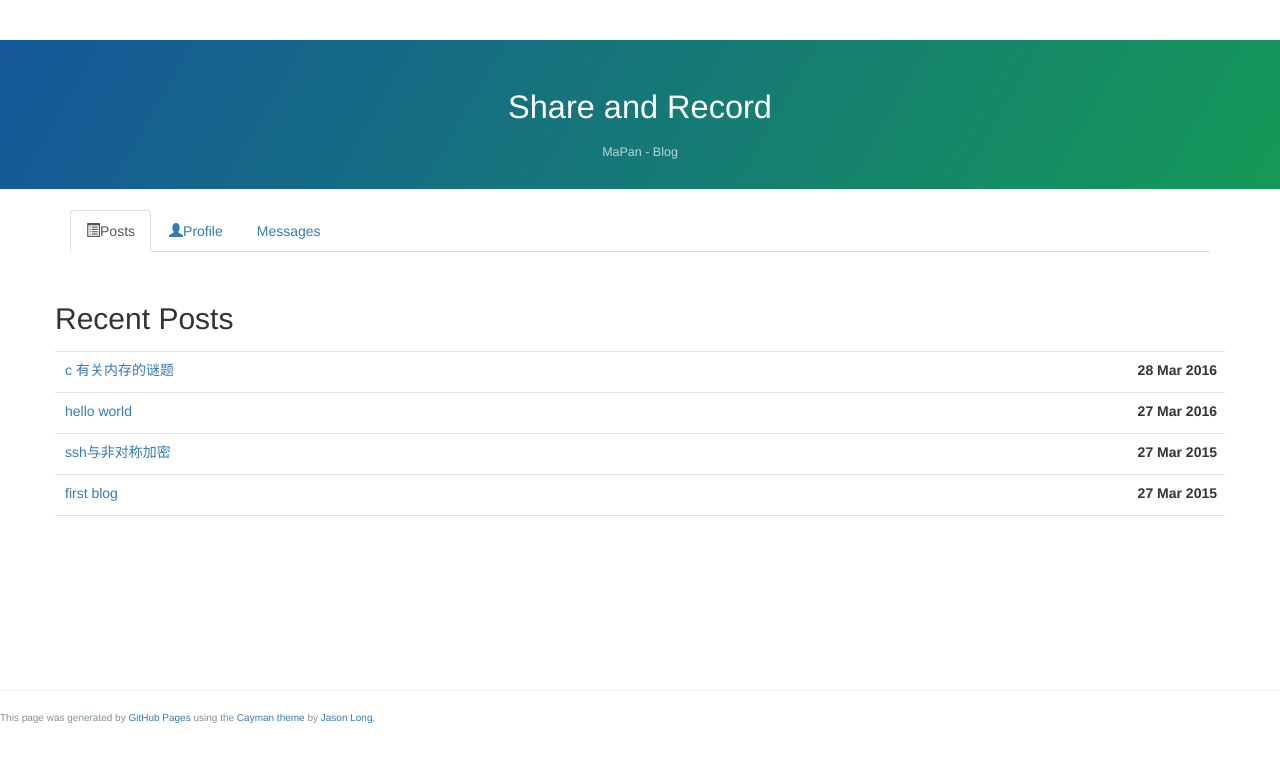
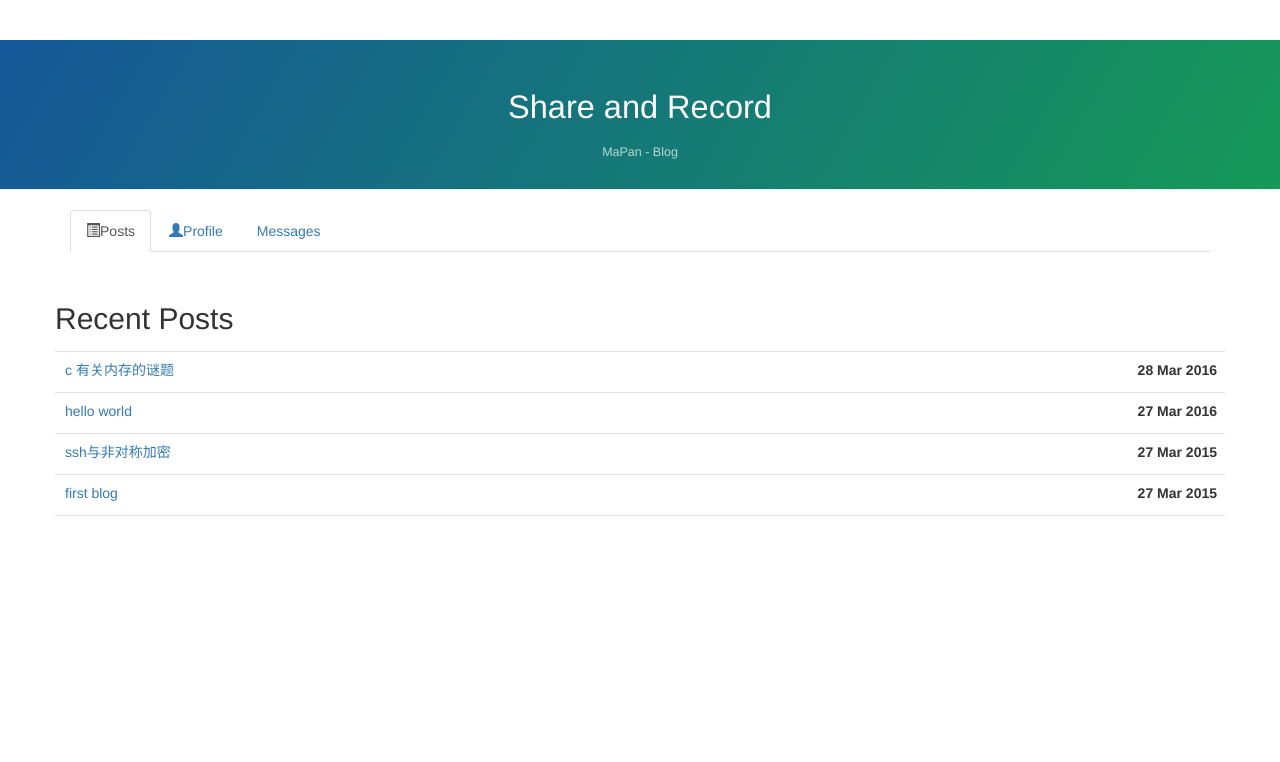
Before and after one commit to mapan1984/mapan1984.github.io, a Jekyll site: the page built from index.html, in a window 1280 px wide. Shown: the top 762 px of the page. Built offline with Jekyll 4.4.1, drawn with Linux system fonts in a browser that asks for light colours.

Commit message:
change index

```diff
--- a/_layouts/default.html
+++ b/_layouts/default.html
@@ -43,14 +43,5 @@
        </div>
      </div>
 
-    <footer class="site-footer">
-    <span class="site-footer-credits">This page was generated by <a href="https://pages.github.com">GitHub Pages</a> using the <a href="https://github.com/jasonlong/cayman-theme">Cayman theme</a> by <a href="https://twitter.com/jasonlong">Jason Long</a>.</span>
-    </footer>
-
-    <!-- jQuery (necessary for Bootstrap's JavaScript plugins) -->
-    <script src="/javascripts/jquery-1.12.2.min.js"></script>
-    <!-- Include all compiled plugins (below), or include individual files as needed -->
-    <script src="/javascripts/bootstrap.min.js"></script>
   </body>
-
 </html>
--- a/_layouts/post.html
+++ b/_layouts/post.html
@@ -4,7 +4,6 @@
     <meta charset="utf-8">
     <meta http-equiv="X-UA-Compatible" content="IE=edge">
     <meta name="viewport" content="width=device-width, initial-scale=1">
-    <meta http-equiv="content-type" content="text/html; charset=utf-8">
 
     <!-- 上述3个meta标签*必须*放在最前面，任何其他内容都*必须*跟随其后！ -->
     <title>{{ page.title }}</title>
@@ -70,15 +69,16 @@
 </div>
 
 <div class="container">
-    {{ page.title }}<br>
-    =================
+    <h2>{{ page.title }}</h2>
     {{ content }}
     <span class="label label-info">Date: {{ page.date | date_to_string }}</span>
 </div>
 
+<!-- 未使用
 <!-- jQuery (necessary for Bootstrap's JavaScript plugins) -->
 <script src="/javascripts/jquery-1.12.2.min.js"></script>
 <!-- Include all compiled plugins (below), or include individual files as needed -->
 <script src="/javascripts/bootstrap.min.js"></script>
+-->
 </body>
 </html>
```
Also changed, not shown: README.md.
